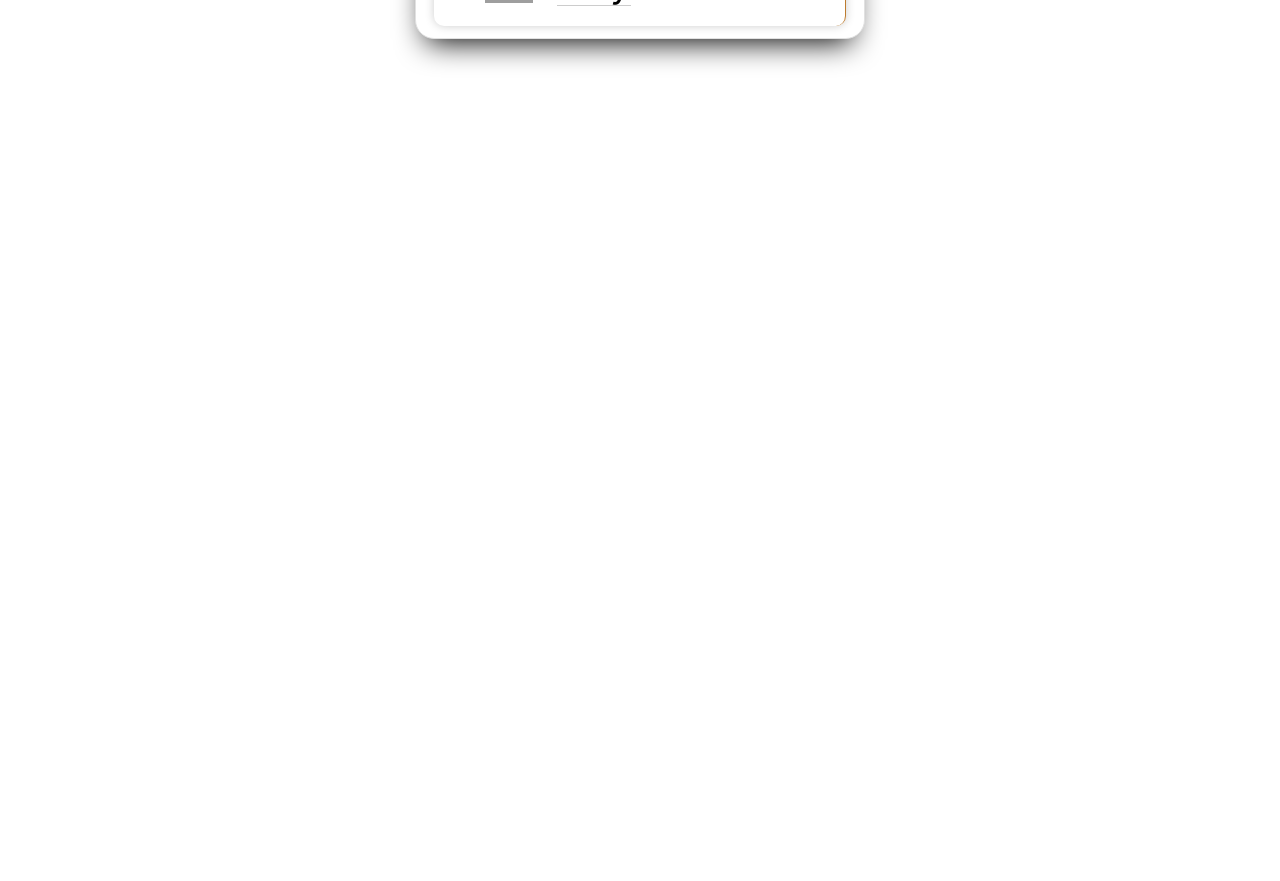
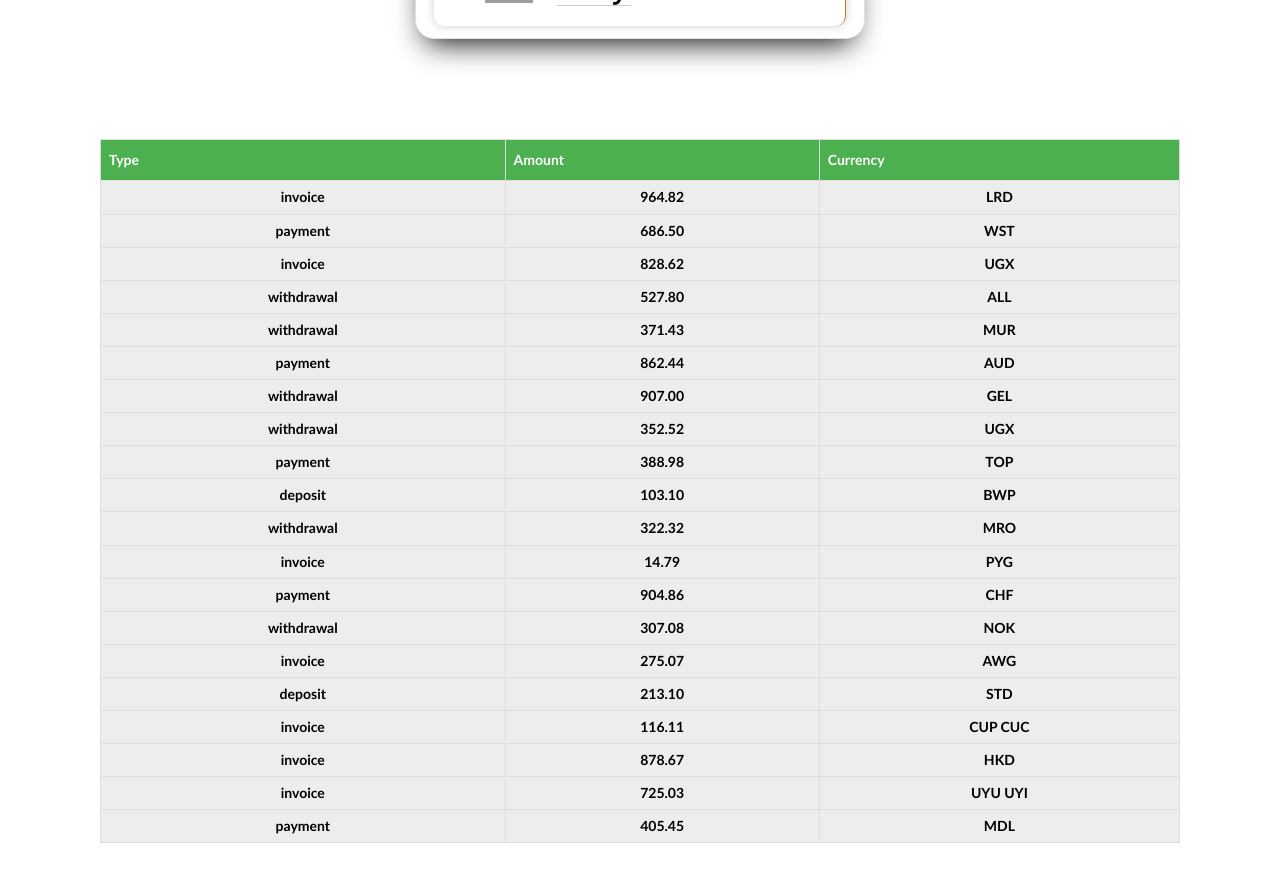
Before and after one commit to Gunnar97/goit-react-hw-01-components, a React (Create React App) app: page / in a window 1280 px wide. Shown: the part 1520-2401 px from the top of the page. Before the commit the page ends 1659 px from the top, so only its background shows below. Built offline with nearby package versions, Linux system fonts and the light colour scheme; grey boxes are pictures that could not be loaded.

Commit message:
add transHisto

```diff
--- a/src/App.jsx
+++ b/src/App.jsx
@@ -4,6 +4,8 @@ import Statistics from 'components/Statistics/Statistics';
 import data from './assets/data.json';
 import FriendsList from './components/FriendList/FriendList';
 import friends from './assets/friends.json';
+import TransactionHistory from './components/Transactions/Transactions';
+import transaction from './assets/transactions.json';
 
 const App = () => {
   return (
@@ -11,6 +13,7 @@ const App = () => {
       <Profile {...user} />
       <Statistics data={data} title="Upload stats" />
       <FriendsList data={friends} />
+      <TransactionHistory items={transaction} />
     </div>
   );
 };
--- a/src/components/FriendList/FriendListStyled.js
+++ b/src/components/FriendList/FriendListStyled.js
@@ -7,6 +7,7 @@ export const FriendList = styled.ul`
   gap: 12px;
   max-width: 450px;
   margin: 0 auto;
+  margin-bottom: 100px;
   padding: 12px 18px;
   background-color: #ffffff;
   border: 1px solid #e1e1e1;
--- /dev/null
+++ b/src/components/Transactions/Transactions.jsx
@@ -0,0 +1,51 @@
+import React from 'react';
+import PropTypes from 'prop-types';
+import {
+  Table,
+  TableBody,
+  TableBodyItem,
+  TableHead,
+  ThComp,
+  TrComp,
+} from './TransactionsStyled';
+
+const TransactionHistory = props => {
+  const data = props.items;
+
+  const transactionTabl = data.map(stat => {
+    return (
+      <TrComp key={stat.id}>
+        <TableBodyItem>{stat.type}</TableBodyItem>
+        <TableBodyItem>{stat.amount}</TableBodyItem>
+        <TableBodyItem>{stat.currency}</TableBodyItem>
+      </TrComp>
+    );
+  });
+  return (
+    <>
+      <Table>
+        <TableHead>
+          <TrComp>
+            <ThComp>Type</ThComp>
+            <ThComp>Amount</ThComp>
+            <ThComp>Currency</ThComp>
+          </TrComp>
+        </TableHead>
+        <TableBody>{transactionTabl}</TableBody>
+      </Table>
+    </>
+  );
+};
+
+TransactionHistory.propTypes = {
+  items: PropTypes.arrayOf(
+    PropTypes.shape({
+      currency: PropTypes.string.isRequired,
+      amount: PropTypes.string.isRequired,
+      type: PropTypes.string.isRequired,
+      id: PropTypes.string.isRequired,
+    })
+  ),
+};
+
+export default TransactionHistory;
--- /dev/null
+++ b/src/components/Transactions/TransactionsStyled.js
@@ -0,0 +1,46 @@
+import styled from 'styled-components';
+
+export const Table = styled.table`
+  font-family: 'Trebuchet MS', Arial, Helvetica, sans-serif;
+  border-collapse: collapse;
+  width: 100%;
+`;
+
+export const TableHead = styled.thead`
+  font-weight: bold;
+  text-align: left;
+  border: none;
+  padding: 10px 15px;
+  background: #ededed;
+  font-size: 14px;
+  border-top: 1px solid #ddd;
+`;
+
+export const TrComp = styled.tr`
+  border: 1px solid #ddd;
+  padding: 8px;
+`;
+export const ThComp = styled.th`
+  border: 1px solid #ddd;
+  padding: 8px;
+  padding-top: 12px;
+  padding-bottom: 12px;
+  text-align: left;
+  background-color: #4caf50;
+  color: white;
+`;
+
+export const TableBody = styled.tbody`
+  font-weight: bold;
+  text-align: center;
+  border: none;
+  padding: 10px 15px;
+  background: #ededed;
+  font-size: 14px;
+  border-top: 1px solid #ddd;
+`;
+
+export const TableBodyItem = styled.td`
+  border: 1px solid #ddd;
+  padding: 8px;
+`;
```
